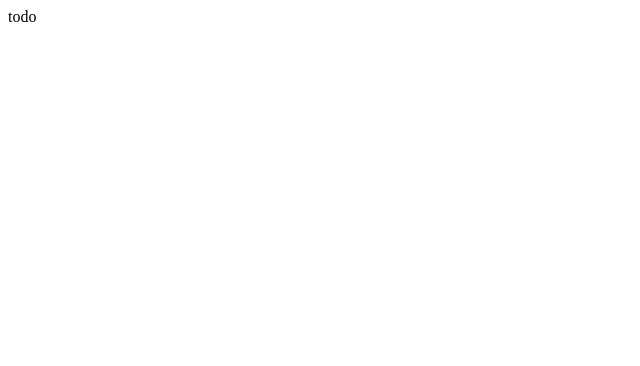
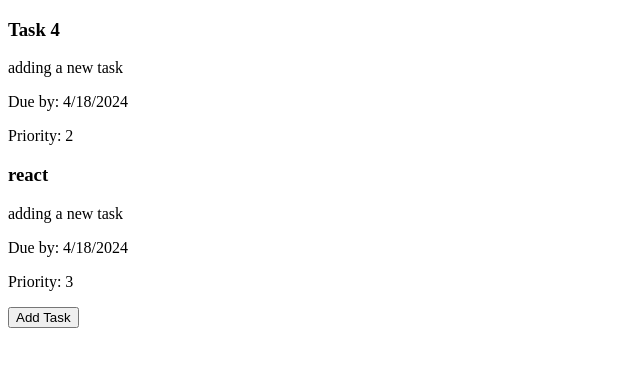
Before and after one commit to elvis-visi/todoApp, a React (Vite) app in the folder frontend/: page / in a window 1280 px wide. Shown: the top 366 px of the page, without its empty margins (0-640 px from the left). Built offline with nearby package versions, Linux system fonts and the light colour scheme.

Commit message:
Initial mockup, render UI from tasks data model, without any interactivity yet

```diff
--- a/frontend/src/App.jsx
+++ b/frontend/src/App.jsx
@@ -1,10 +1,79 @@
+const tasks =   [
+  {
+      "title": "Task 4",
+      "description": "adding a new task",
+      "dueDate": "2024-04-18T00:00:00.000Z",
+      "dateAdded": "2024-04-11T09:57:47.823Z",
+      "priority": 2,
+      "completed": false,
+      "user": {
+          "username": "visi",
+          "id": "6616c02c51c8f07efa59438c"
+      },
+      "id": "6617b41bfe90b38b8bb021f5"
+  },
+  {
+      "title": "react",
+      "description": "adding a new task",
+      "dueDate": "2024-04-18T00:00:00.000Z",
+      "dateAdded": "2024-04-11T10:02:21.246Z",
+      "priority": 3,
+      "completed": false,
+      "user": {
+          "username": "visi",
+          "id": "6616c02c51c8f07efa59438c"
+      },
+      "id": "6617b52dfe90b38b8bb021fc"
+  },]
+
+
+ //parent takes the data at props, pass it down  to the sub components
+
+ const TaskListView = ({tasks}) => {
+
+  // const date = Date.now()
+  //check current date; tasks with dueDate > current date, store in
+  // overDue array ?
+
+  //today tasks in today's array?
+
+
+
+  //Display all tasks initially
+
+  return (
+    <div className="task-list-view">
+      {tasks.map(task => (
+        <TaskItem key={task.id} {...task} />
+      ))}
+      {/* AddTaskButton will go here */}
+      <button>Add Task</button>
+    </div>
+  );
+
+ }
+
+
+ function TaskItem({ title, description, dueDate, priority }) {
+  return (
+    <div className="task-item">
+      <h3>{title}</h3>
+      <p>{description}</p>
+      <p>Due by: {new Date(dueDate).toLocaleDateString()}</p>
+      <p>Priority: {priority}</p>
+      {/* More task details */}
+    </div>
+  );
+}
+
+
+
+
 function App() {
 
   return (
     <>
-     <div>
-      todo
-     </div>
+      <TaskListView  tasks={tasks}/>
     </>
   )
 }
```
